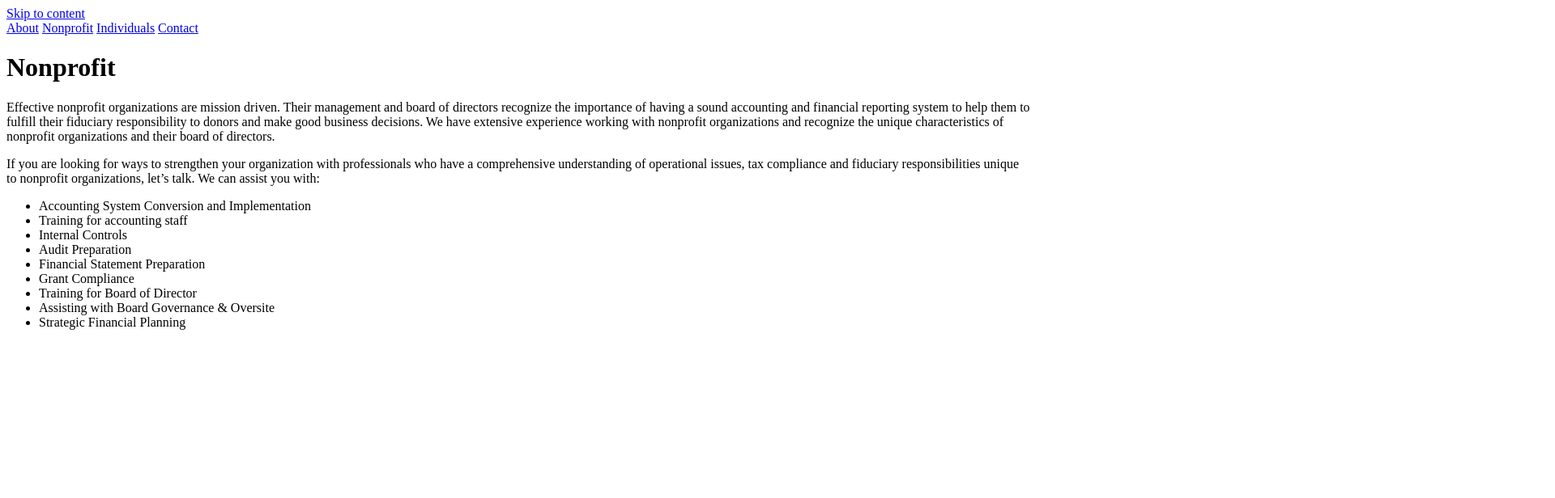
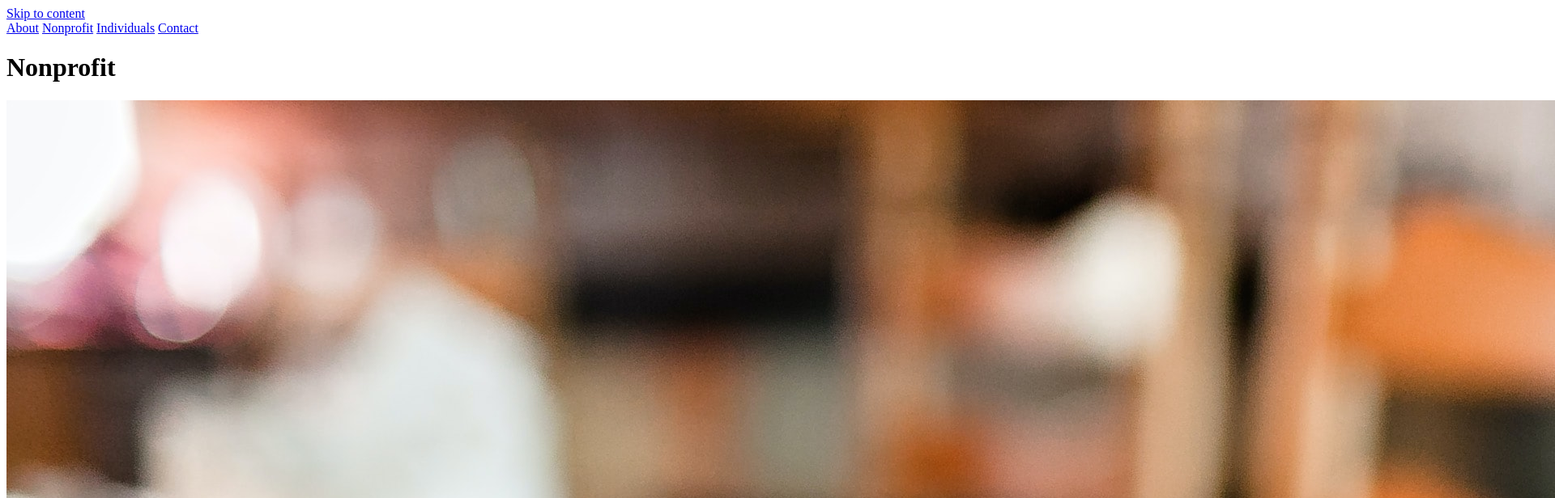
Before and after one commit to dcalhoun/life-stewardship, a Next.js app: page /nonprofit in a window 1280 px wide. Shown: the top 616 px of the page at 81% size, 1920 px wide, since content can reach past the window. Built offline with nearby package versions, Linux system fonts and the light colour scheme.

Commit message:
Update page content

```diff
--- a/pages/nonprofit.tsx
+++ b/pages/nonprofit.tsx
@@ -10,33 +10,46 @@ export default function Index() {
       <Navigation />
       <main id="content">
         <h1>Nonprofit</h1>
+        <img
+          src="/header-nonprofit.jpg"
+          alt="Full coffee mug with the word begin on it resting on a table"
+        />
         <p>
-          Effective nonprofit organizations are mission driven. Their management
-          and board of directors recognize the importance of having a sound
-          accounting and financial reporting system to help them to fulfill
-          their fiduciary responsibility to donors and make good business
-          decisions. We have extensive experience working with nonprofit
-          organizations and recognize the unique characteristics of nonprofit
-          organizations and their board of directors.
+          <b>Begin.</b> Beginning is often the hardest step. We do not know how
+          to get started, so we procrastinate. We may know what needs to be done
+          but life is busy, so we procrastinate. We may believe its complex and
+          we do not know who to talk with, so we procrastinate. Seldom does
+          procrastination solve our problems, it may limit our options; and it
+          may not provide us the best solutions
         </p>
 
         <p>
-          If you are looking for ways to strengthen your organization with
-          professionals who have a comprehensive understanding of operational
-          issues, tax compliance and fiduciary responsibilities unique to
-          nonprofit organizations, let’s talk. We can assist you with:
+          Being a good steward of our personal finances is something we all
+          recognize is important. We want to reduce the financial stress in our
+          lives, and we want to give, spend, and save our money wisely so that
+          we can accomplish the goals which are important to us.
+        </p>
+
+        <p>
+          Stewardship is the lifelong process of managing everything God
+          provides us in a manner that honors God. We can honor God by wisely
+          using what He has given us to provide for ourselves, our families, and
+          others.
+        </p>
+
+        <p>
+          <b>Begin.</b> If you are ready to get begin, let’s talk. I can assist
+          you with:
         </p>
 
         <ul>
-          <li>Accounting System Conversion and Implementation</li>
-          <li>Training for accounting staff</li>
-          <li>Internal Controls</li>
-          <li>Audit Preparation</li>
-          <li>Financial Statement Preparation</li>
-          <li>Grant Compliance</li>
-          <li>Training for Board of Director </li>
-          <li>Assisting with Board Governance & Oversite</li>
-          <li>Strategic Financial Planning</li>
+          <li>Clarifying Your Financial Goals</li>
+          <li>Budgeting & Tracking</li>
+          <li>Cash Management & Planning</li>
+          <li>Debt Payoff & Management</li>
+          <li>Education Funding</li>
+          <li>Retirement Planning</li>
+          <li>Social Security </li>
         </ul>
       </main>
     </>
```
Also changed, not shown: pages/index.tsx (+19 -18 lines), pages/individuals.tsx (+41 -15 lines), public/header-individuals.jpg (added), public/header-nonprofit.jpg (added).
